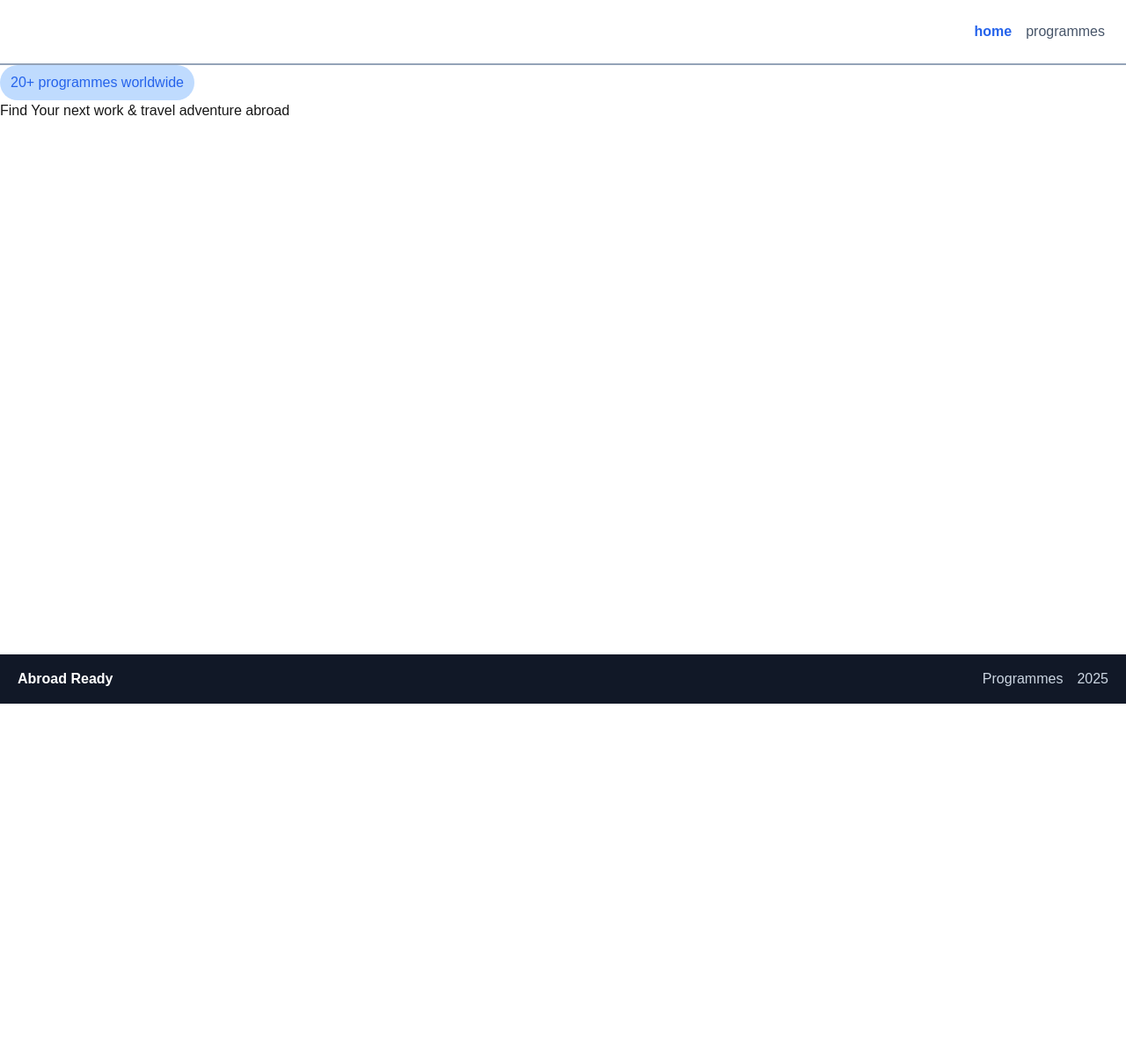
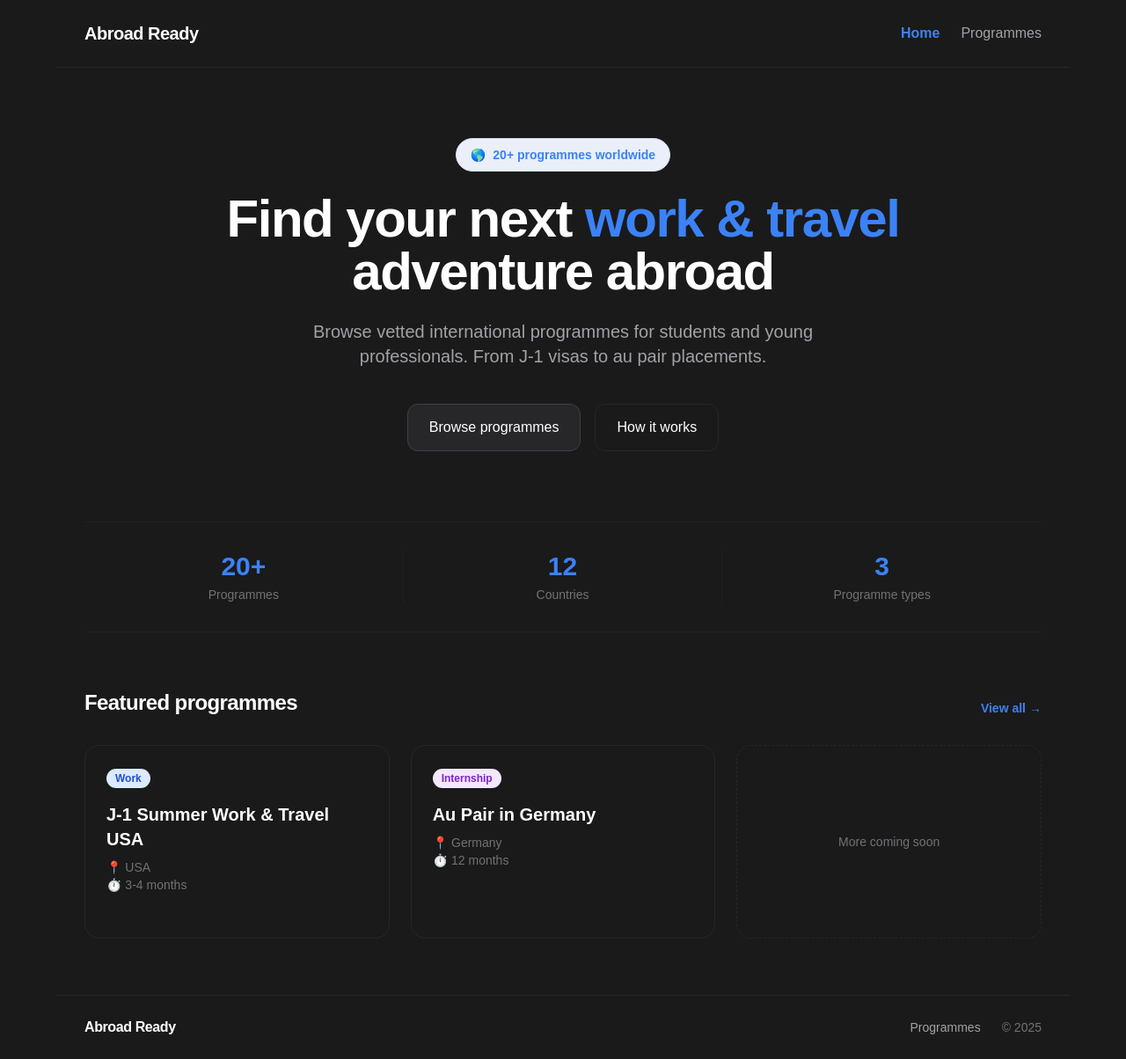
Before and after one commit to Cursyy/abroad-ready, a Next.js app in the folder frontend/: page / in a window 1280 px wide. Shown: the whole page at 88% size. Before the commit the page ends 800 px from the top, so only its background shows below. Built offline with nearby package versions, Linux system fonts and the light colour scheme.

Commit message:
feat: added country filter, design updated

```diff
--- a/frontend/src/app/layout.tsx
+++ b/frontend/src/app/layout.tsx
@@ -16,8 +16,8 @@ const geistMono = localFont({
 });
 
 export const metadata: Metadata = {
-  title: "Create Next App",
-  description: "Generated by create next app",
+  title: "Abroad Ready",
+  description: "Find your perfect international work and travel experience",
 };
 
 export default function RootLayout({
@@ -27,11 +27,11 @@ export default function RootLayout({
 }>) {
   return (
     <html lang="en">
-      <body
-        className={`${geistSans.variable} ${geistMono.variable} antialiased`}
-      >
+      <body className={`${geistSans.variable} ${geistMono.variable} antialiased bg-[#1a1a1a] text-white flex flex-col min-h-screen`}>
         <Navbar/>
-        {children}
+        <div className="flex-grow">
+          {children}
+        </div>
         <Footer/>
       </body>
     </html>
--- a/frontend/src/app/page.tsx
+++ b/frontend/src/app/page.tsx
@@ -1,10 +1,85 @@
+import Link from "next/link";
+
 export default function Home() {
   return (
-    <main className="">
-      <div className="hero">
-        <p className="bg-blue-200 text-blue-600 w-fit py-2 px-3 rounded-full">20+ programmes worldwide</p>
-        <h1>Find Your next <span>work & travel</span> adventure abroad</h1>
+    <main className="max-w-6xl mx-auto px-8 pt-20 pb-16 flex flex-col items-center text-center">
+
+      {/* Badge */}
+      <div className="inline-flex items-center gap-2 bg-[#eaeffa] text-[#3b82f6] text-sm font-semibold py-2 px-4 rounded-full mb-6 border border-[#dbe5f9]">
+        <span>🌎</span> 20+ programmes worldwide
       </div>
+
+      {/* Main Heading */}
+      <h1 className="text-5xl md:text-6xl font-bold tracking-tight max-w-3xl mb-6 text-white leading-[1.15]">
+        Find your next <span className="text-[#3b82f6]">work & travel</span> adventure abroad
+      </h1>
+
+      {/* Subheading Description */}
+      <p className="text-zinc-400 text-lg md:text-xl max-w-2xl mb-10 leading-relaxed">
+        Browse vetted international programmes for students and young professionals. From J-1 visas to au pair placements.
+      </p>
+
+      {/* Call to Actions */}
+      <div className="flex flex-wrap justify-center gap-4 mb-20 w-full">
+        <Link
+          href="/programmes"
+          className="bg-zinc-800 text-white font-medium px-6 py-3.5 rounded-xl border border-zinc-700 hover:bg-zinc-700 transition-colors duration-200"
+        >
+          Browse programmes
+        </Link>
+        <button
+          className="bg-transparent text-white font-medium px-6 py-3.5 rounded-xl border border-zinc-800 hover:border-zinc-700 transition-colors duration-200"
+        >
+          How it works
+        </button>
+      </div>
+
+      {/* Statistics Section */}
+      <div className="w-full grid grid-cols-1 md:grid-cols-3 border-y border-zinc-800/60 py-8 mb-16 gap-6 md:gap-0">
+        <div className="flex flex-col items-center justify-center md:border-r border-zinc-800/60">
+          <span className="text-3xl font-bold text-[#3b82f6] mb-1">20+</span>
+          <span className="text-zinc-500 text-sm font-medium">Programmes</span>
+        </div>
+        <div className="flex flex-col items-center justify-center md:border-r border-zinc-800/60">
+          <span className="text-3xl font-bold text-[#3b82f6] mb-1">12</span>
+          <span className="text-zinc-500 text-sm font-medium">Countries</span>
+        </div>
+        <div className="flex flex-col items-center justify-center">
+          <span className="text-3xl font-bold text-[#3b82f6] mb-1">3</span>
+          <span className="text-zinc-500 text-sm font-medium">Programme types</span>
+        </div>
+      </div>
+
+      {/* Featured Section Header */}
+      <div className="w-full flex justify-between items-end mb-8">
+        <h2 className="text-2xl font-bold text-white tracking-tight">Featured programmes</h2>
+        <Link href="/programmes" className="text-[#3b82f6] hover:underline text-sm font-semibold flex items-center gap-1">
+          View all <span>→</span>
+        </Link>
+      </div>
+
+      {/* Dynamic Grid Row (Insert cards or layout items directly below) */}
+      <div className="w-full grid grid-cols-1 md:grid-cols-3 gap-6 text-left">
+        {/* Replace this container or pass filtered data down into custom preview items */}
+        <div className="border border-zinc-800 p-6 rounded-2xl bg-transparent min-h-[220px]">
+          <span className="bg-blue-100 text-blue-700 text-xs px-2.5 py-1 rounded-full font-semibold">Work</span>
+          <h3 className="text-xl font-bold mt-4 text-white">J-1 Summer Work & Travel USA</h3>
+          <p className="text-zinc-500 text-sm mt-2">📍 USA</p>
+          <p className="text-zinc-500 text-sm">⏱️ 3-4 months</p>
+        </div>
+
+        <div className="border border-zinc-800 p-6 rounded-2xl bg-transparent min-h-[220px]">
+          <span className="bg-purple-100 text-purple-700 text-xs px-2.5 py-1 rounded-full font-semibold">Internship</span>
+          <h3 className="text-xl font-bold mt-4 text-white">Au Pair in Germany</h3>
+          <p className="text-zinc-500 text-sm mt-2">📍 Germany</p>
+          <p className="text-zinc-500 text-sm">⏱️ 12 months</p>
+        </div>
+
+        <div className="border border-zinc-800 border-dashed p-6 rounded-2xl flex items-center justify-center min-h-[220px]">
+          <span className="text-zinc-500 text-sm font-medium">More coming soon</span>
+        </div>
+      </div>
+
     </main>
   );
 }
--- a/frontend/src/app/programmes/page.tsx
+++ b/frontend/src/app/programmes/page.tsx
@@ -1,27 +1,22 @@
 import { getProgrammes } from '@/lib/api';
-import ProgrammeCard from '@/components/ui/ProgrammeCard';
+import CountryFilter from  '@/components/ui/CountryFilter';
 
-export const revalidate = 3600 //revalidating page every hour
+export const revalidate = 3600
 
 export default async function ProgrammesPage(){
   const programmes = await getProgrammes()
 
   return(
-    <main className="mx-auto max-w-6xl px-4 py-16">
-      <div className="mb-12">
-        <h1 className="text-4xl font-bold text-gray-900">
-          Work & Travel Programmes
+    <main className="mx-auto max-w-6xl px-8 py-12">
+            <div className="mb-8">
+        <h1 className="text-4xl font-bold tracking-tight mb-2 text-white">
+          Work & travel programmes
         </h1>
-        <p className="mt-3 text-lg text-gray-500">
+        <p className="text-zinc-400 text-lg">
           Find your perfect international experience
         </p>
       </div>
-
-      <div className="grid grid-cols-1 gap-6 sm:grid-cols-2 lg:grid-cols-3">
-        {programmes.map((programme) => (
-          <ProgrammeCard key={programme.id} programme={programme} />
-        ))}
-      </div>
+      <CountryFilter programmes={programmes}/>
     </main>
   )
 }
--- /dev/null
+++ b/frontend/src/components/ui/CountryFilter.tsx
@@ -0,0 +1,55 @@
+'use client'
+
+import { Programme } from "@/types"
+import { useState } from "react"
+import ProgrammeCard from "@/components/ui/ProgrammeCard"
+
+interface CountryFilterProps {
+  programmes: Programme[]
+}
+
+export default function CountryFilter({ programmes }: CountryFilterProps) {
+  const [selectedCountry, setSelectedCountry] = useState('all')
+  const countries = [...new Set(programmes.map((p) => p.country))]
+
+  const filtered = selectedCountry === 'all'
+    ? programmes
+    : programmes.filter((c) => c.country === selectedCountry)
+
+  return (
+    <>
+      <div className="flex flex-wrap gap-3 mb-10">
+        <button
+          onClick={() => setSelectedCountry('all')}
+          className={`px-6 py-3 text-base font-medium rounded-xl border transition-colors ${
+            selectedCountry === 'all'
+              ? 'bg-zinc-800 border-zinc-700 text-white'
+              : 'border-zinc-800 bg-transparent text-zinc-400 hover:border-zinc-700 hover:text-white'
+          }`}
+        >
+          All
+        </button>
+
+        {countries.map((country) => (
+          <button
+            key={country}
+            onClick={() => setSelectedCountry(country)}
+            className={`px-6 py-3 text-base font-medium rounded-xl border transition-colors ${
+              selectedCountry === country
+                ? 'bg-zinc-800 border-zinc-700 text-white'
+                : 'border-zinc-800 bg-transparent text-zinc-400 hover:border-zinc-700 hover:text-white'
+            }`}
+          >
+            {country}
+          </button>
+        ))}
+      </div>
+
+      <div className="grid grid-cols-1 gap-6 sm:grid-cols-2 lg:grid-cols-3">
+        {filtered.map((programme) => (
+          <ProgrammeCard key={programme.id} programme={programme} />
+        ))}
+      </div>
+    </>
+  )
+}
--- a/frontend/src/components/ui/Footer.tsx
+++ b/frontend/src/components/ui/Footer.tsx
@@ -2,11 +2,15 @@ import Link from "next/link"
 
 export default function Footer(){
   return(
-    <footer className="bg-gray-900 flex justify-between px-5 py-4 fixed bottom-0 w-full">
-      <div className=" text-white font-extrabold">Abroad Ready</div>
-      <ul className="flex gap-4 list-none">
-        <li className="text-slate-300"><Link href={'/programmes'}>Programmes</Link></li>
-        <li className="text-slate-300">2025</li>
+    <footer className="border-t border-zinc-800 max-w-6xl mx-auto w-full px-8 py-6 mt-auto flex justify-between items-center">
+      <div className="text-white font-bold tracking-tight">Abroad Ready</div>
+      <ul className="flex gap-6 list-none m-0 p-0 items-center">
+        <li>
+          <Link href={'/programmes'} className="text-zinc-400 hover:text-white transition-colors text-sm">
+            Programmes
+          </Link>
+        </li>
+        <li className="text-zinc-500 text-sm">© 2025</li>
       </ul>
     </footer>
   )
--- a/frontend/src/components/ui/Navbar.tsx
+++ b/frontend/src/components/ui/Navbar.tsx
@@ -2,16 +2,15 @@
 import Link from 'next/link'
 import { usePathname } from "next/navigation";
 
-
 const navItems = [
   {
     id: "home",
-    title: "home",
+    title: "Home",
     href: "/"
   },
   {
     id: "programmes",
-    title: "programmes",
+    title: "Programmes",
     href: "/programmes"
   },
 ]
@@ -19,14 +18,23 @@ const navItems = [
 export default function Navbar(){
   const pathname = usePathname();
   const isActive = (path: string) => pathname === path
+
   return(
-    <nav className='flex justify-between p-6 border-slate-400 border-b-2'>
-      <div className=" text-white font-extrabold">Abroad Ready</div>
-      <ul className='flex gap-4 list-none'>
+    <nav className='flex justify-between items-center px-8 py-6 border-zinc-800 border-b max-w-6xl mx-auto w-full'>
+      <div className="text-white font-bold text-xl tracking-tight">Abroad Ready</div>
+      <ul className='flex gap-6 list-none m-0 p-0'>
         {navItems.map((eachItem) => (
           <li key={eachItem.id}>
-            <Link href={eachItem.href}
-            className={`no-underline hover:text-blue-700 transition-colors ${isActive(eachItem.href) ? "text-blue-600 font-semibold" : "text-slate-600"}`}>{eachItem.title}</Link>
+            <Link
+              href={eachItem.href}
+              className={`text-base transition-colors duration-200 capitalize ${
+                isActive(eachItem.href)
+                  ? "text-blue-500 font-semibold"
+                  : "text-zinc-400 hover:text-white"
+              }`}
+            >
+              {eachItem.title}
+            </Link>
           </li>
         ))}
       </ul>
```
